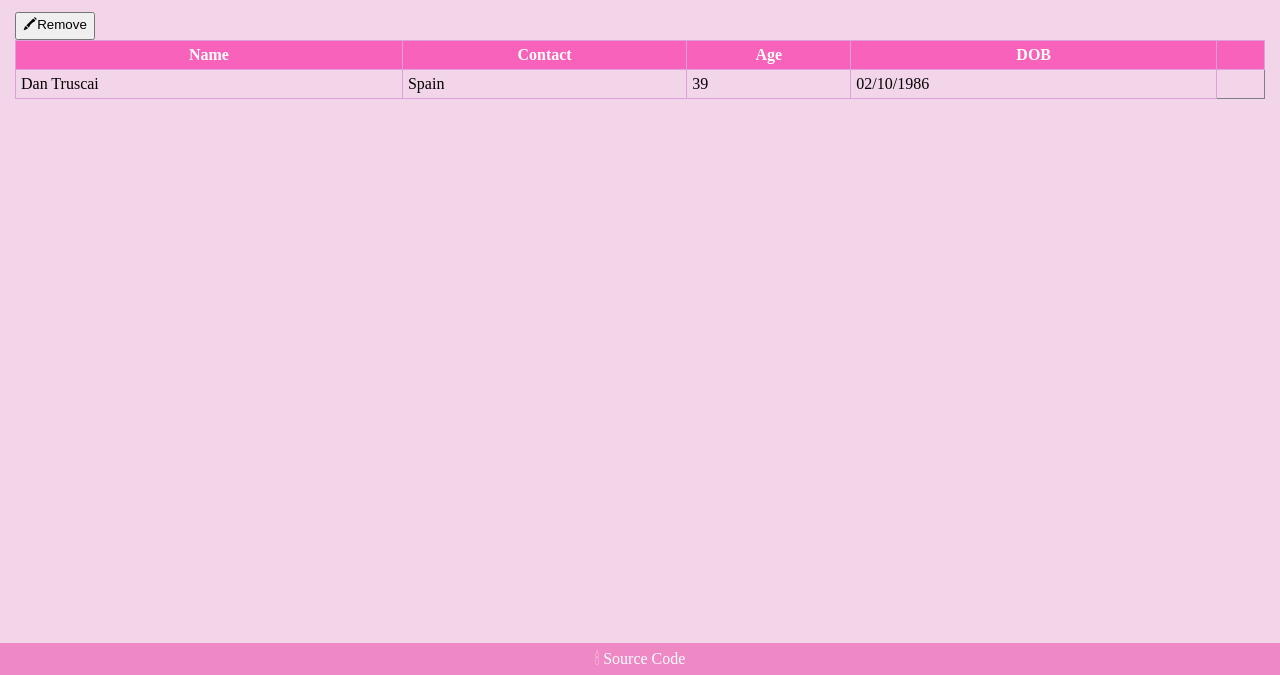
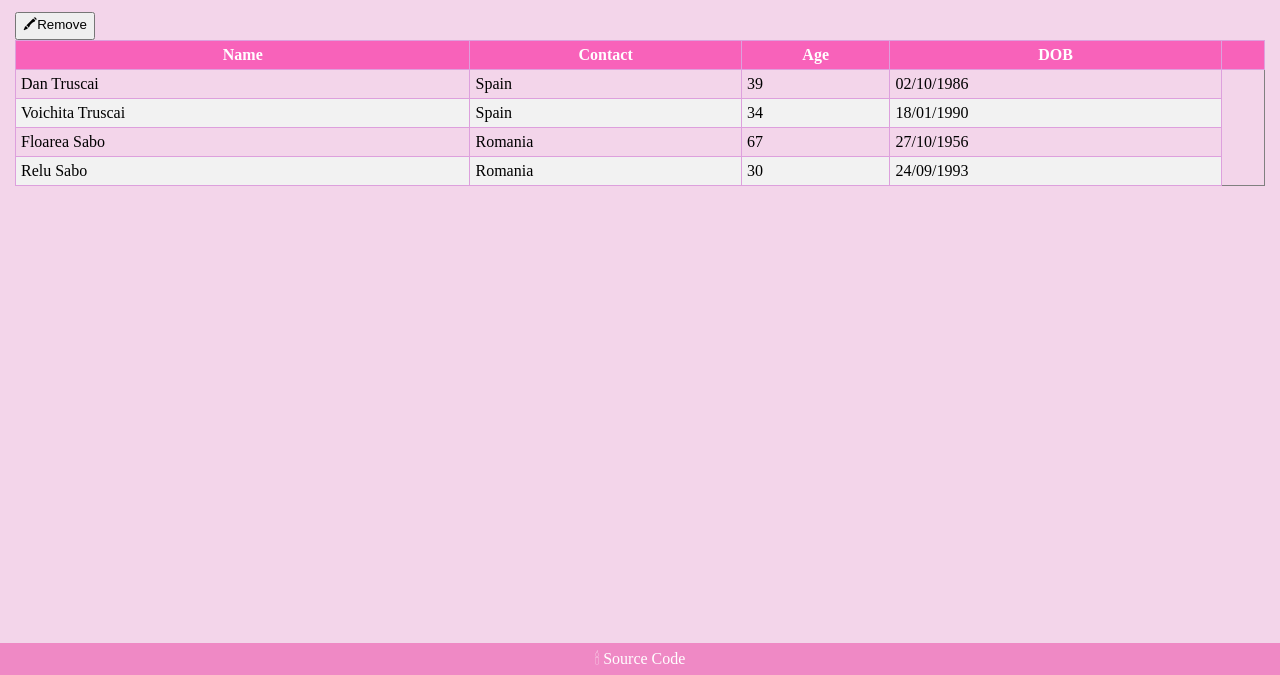
Before and after one commit to sabovoichita/birthdays-calendar, a website built with webpack: page SRC/index.html in a window 1280 px wide. Shown: the part 125-800 px from the top of the page. Built offline with nearby package versions, Linux system fonts and the light colour scheme.

Commit message:
render Birthdays

```diff
--- a/SRC/birthdays.json
+++ b/SRC/birthdays.json
@@ -6,21 +6,21 @@
     "DOB": "02/10/1986"
   },
   {
-    "name": "Dan Truscai",
+    "name": "Voichita Truscai",
     "contact": "Spain",
-    "age": 39,
-    "DOB": "02/10/1986"
+    "age": 34,
+    "DOB": "18/01/1990"
   },
   {
-    "name": "Dan Truscai",
-    "contact": "Spain",
-    "age": 39,
-    "DOB": "02/10/1986"
+    "name": "Floarea Sabo",
+    "contact": "Romania",
+    "age": 67,
+    "DOB": "27/10/1956"
   },
   {
-    "name": "Dan Truscai",
-    "contact": "Spain",
-    "age": 39,
-    "DOB": "02/10/1986"
+    "name": "Relu Sabo",
+    "contact": "Romania",
+    "age": 30,
+    "DOB": "24/09/1993"
   }
 ]
--- a/SRC/index.html
+++ b/SRC/index.html
@@ -32,14 +32,7 @@
             <th></th>
           </tr>
         </thead>
-        <tbody>
-          <tr>
-            <td>Dan Truscai</td>
-            <td>Spain</td>
-            <td>39</td>
-            <td>02/10/1986</td>
-          </tr>
-        </tbody>
+        <tbody></tbody>
       </table>
     </section>
 
--- a/SRC/index.js
+++ b/SRC/index.js
@@ -1,9 +1,23 @@
 import "./style.css";
+
+function getBirthdayAsHTML(birthday) {
+  return `<tr>
+  <td>${birthday.name}</td>
+  <td>${birthday.contact}</td>
+  <td>${birthday.age}</td>
+  <td>${birthday.DOB}</td>
+</tr>`;
+}
+
+function renderBirthdays(birthdays) {
+  const birthdayHTML = birthdays.map(getBirthdayAsHTML);
+  document.querySelector("#birthdayTable tbody").innerHTML = birthdayHTML.join("");
+}
 
 function loadBirthdays() {
   fetch("birthdays.json").then(r =>
     r.json().then(birthdays => {
-      console.warn("birthdays?", birthdays);
+      renderBirthdays(birthdays);
     })
   );
 }
```
